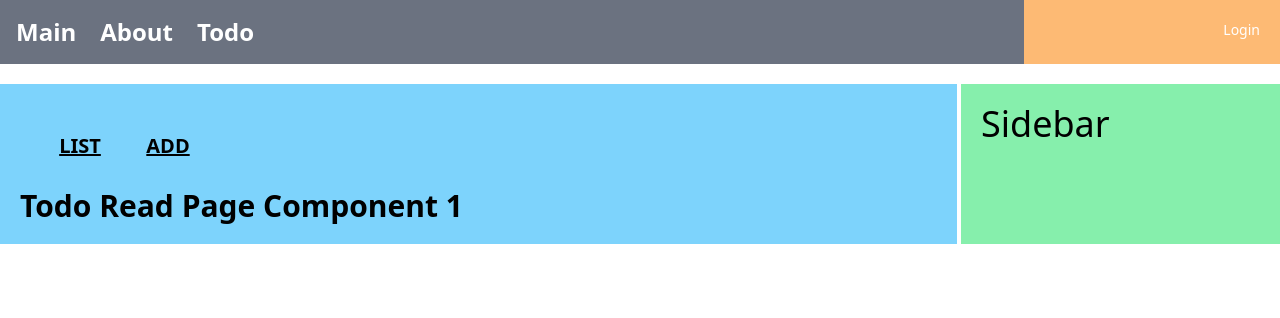
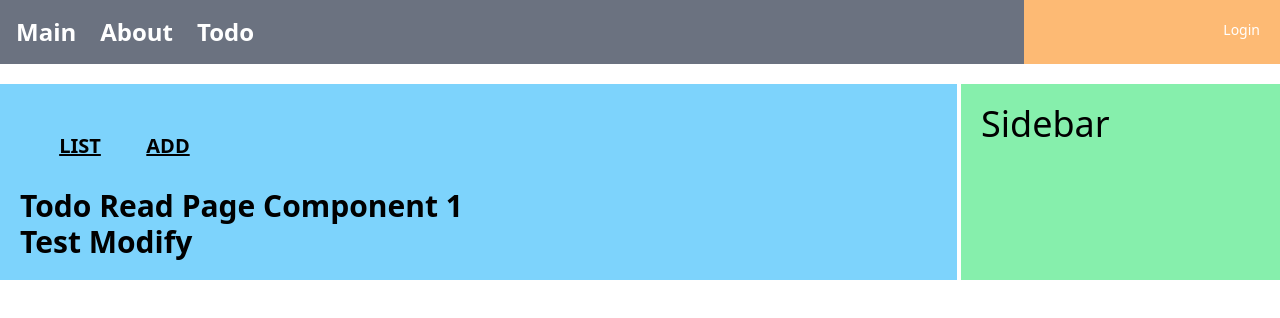
Before and after one commit to LGJ420/study1_front, a React (Create React App) app: page /todo/read/1 in a window 1280 px wide. Shown: the top 318 px of the page. Built offline with nearby package versions, Linux system fonts and the light colour scheme.

Commit message:
2.11.1 조회 -> 수정/삭제 이동

```diff
--- a/src/pages/todo/ReadPage.js
+++ b/src/pages/todo/ReadPage.js
@@ -1,12 +1,32 @@
-import { useParams } from "react-router-dom";
+import { useCallback } from "react";
+import { createSearchParams, useNavigate, useParams, useSearchParams } from "react-router-dom";
 
 const ReadPage = () => {
 
     const {tno} = useParams();
 
+    const navigate = useNavigate();
+
+    const [queryParams] = useSearchParams();
+
+    const page = queryParams.get("page") ? parseInt(queryParams.get("page")) : 1;
+    const size = queryParams.get("size") ? parseInt(queryParams.get("size")) : 10;
+
+    const queryStr = createSearchParams({page, size}).toString();
+
+    const moveToModify = useCallback((tno)=>{
+        navigate({
+            pathname: `/todo/modify/${tno}`,
+            search: queryStr
+        })
+    }, [tno, page, size])
+
     return (
         <div className="text-3xl font-extrabold">
             Todo Read Page Component {tno}
+            <div>
+                <button onClick={()=>moveToModify(tno)}>Test Modify</button>
+            </div>
         </div>
     );
 }
```
